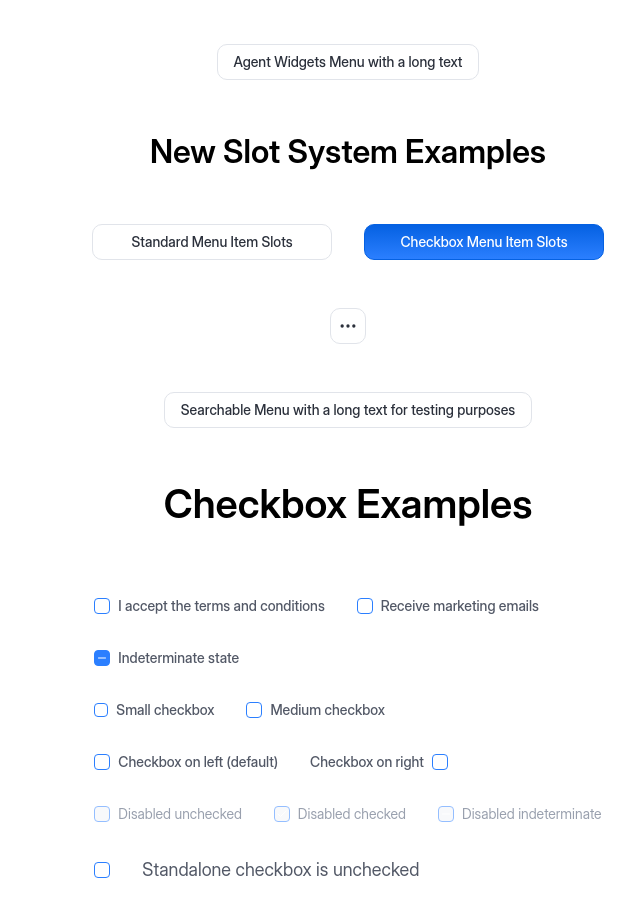
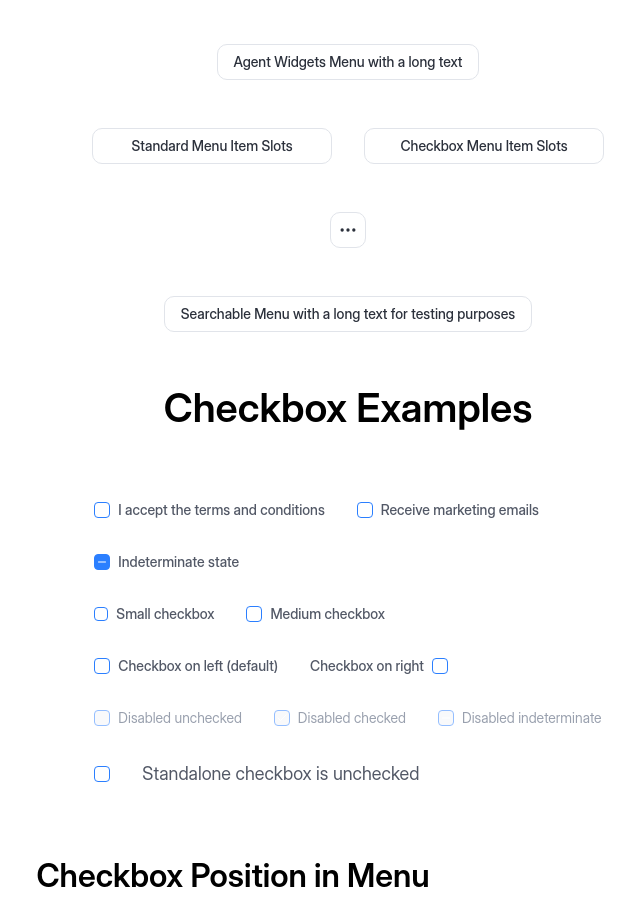
Before and after one commit to vinit-juspay/design-system, a React (Vite) app: page / in a window 1280 px wide. Shown: the part 2100-3015 px from the top of the page, without its empty margins (292-932 px from the left). Built offline with nearby package versions, Linux system fonts and the light colour scheme; a web font is replaced by a local one.

Commit message:
minor fixes

```diff
--- a/src/App.tsx
+++ b/src/App.tsx
@@ -534,7 +534,6 @@ const App = () => {
       </div>
 
       {/* NEW: Menu with new Slot System */}
-      <h3 className="text-xl font-semibold mt-4">New Slot System Examples</h3>
       <div className="flex gap-8 items-center justify-center mt-2">
         {/* Standard menu item with slots - showcasing various combinations */}
         <Menu
@@ -631,7 +630,7 @@ const App = () => {
           }}
           checkboxPosition="right"
         >
-          <Button buttonType="primary" size="md" className="w-60">
+          <Button buttonType="secondary" size="md" className="w-60">
             Checkbox Menu Item Slots
           </Button>
         </Menu>
```
